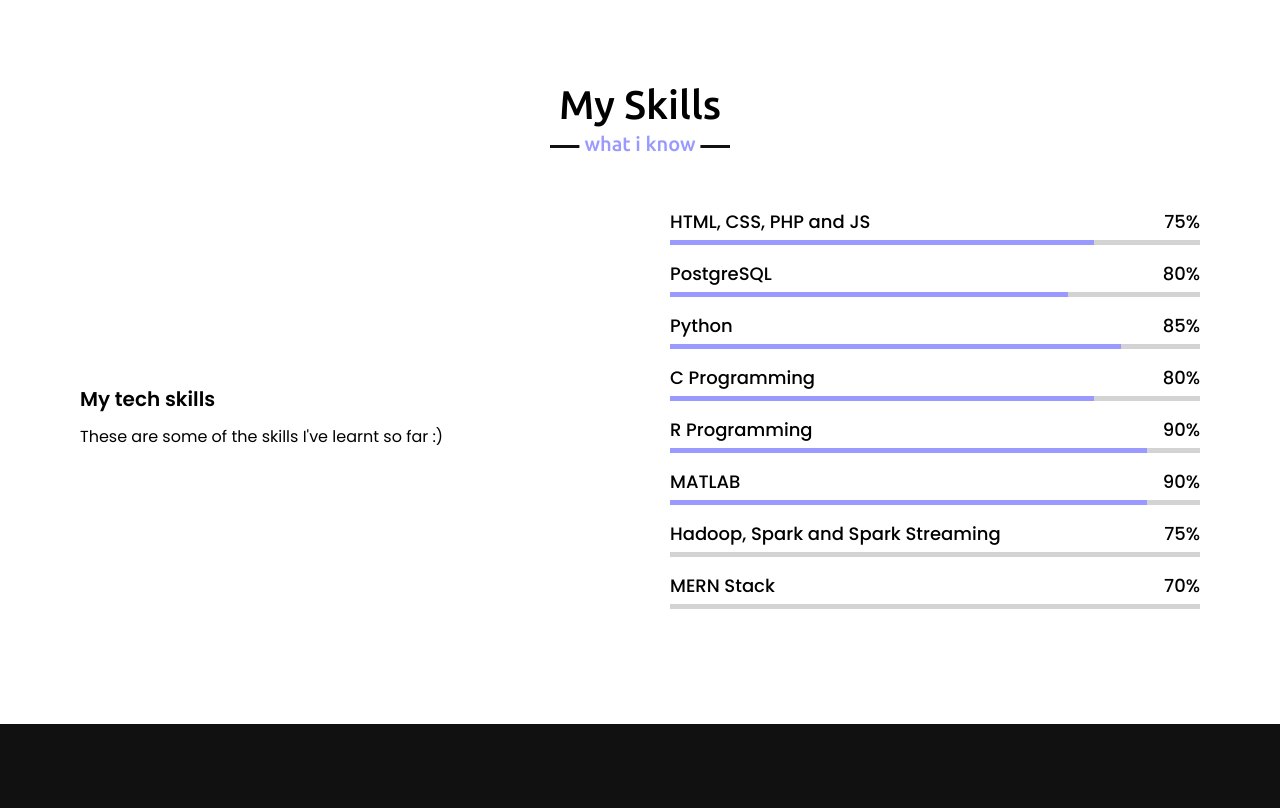
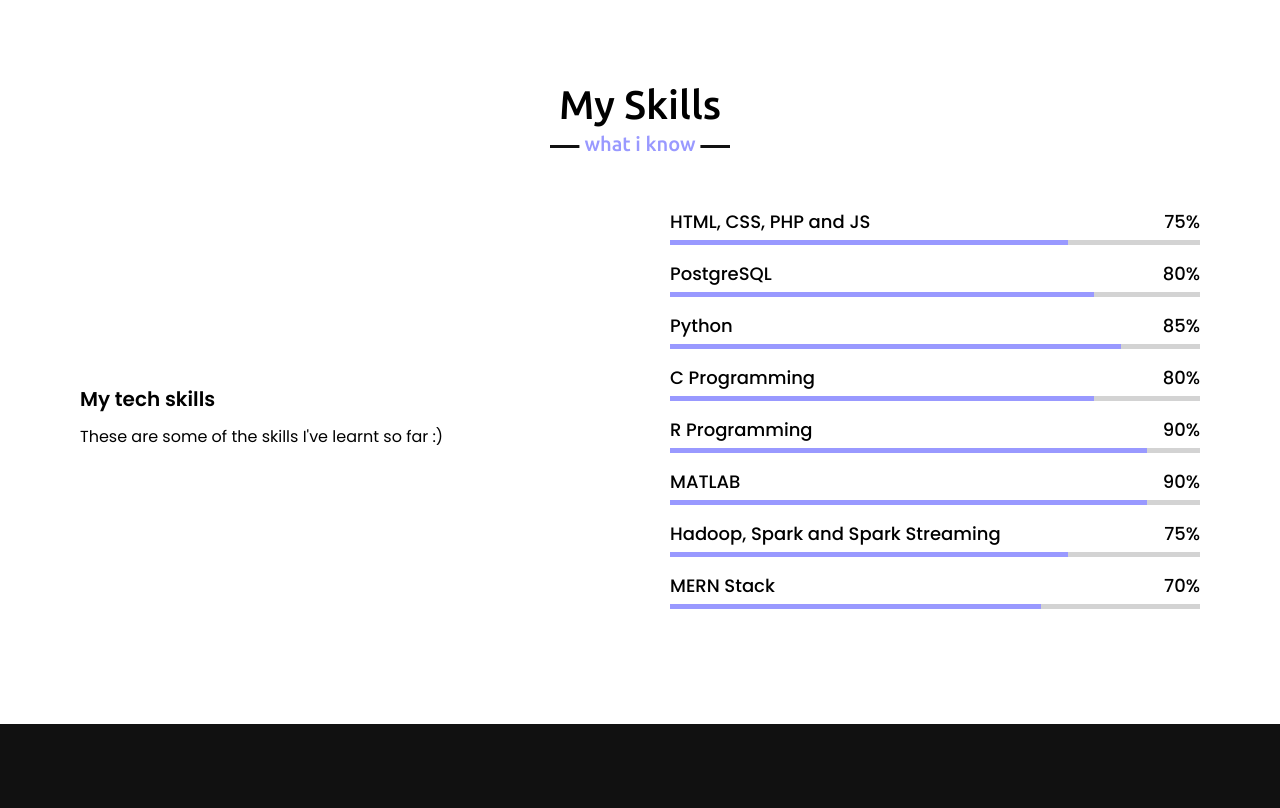
Before and after one commit to Shravsssss/Shravsssss.github.io, a PHP site: page / in a window 1280 px wide. Shown: the part 2735-3543 px from the top of the page. Run offline with PHP 8.4, Linux system fonts and the light colour scheme.

Commit message:
Update mystyle.css

```diff
--- a/mystyle.css
+++ b/mystyle.css
@@ -363,10 +363,10 @@ section .title::after{
     background: #9999ff;
 }
 .skills-content .right .hcpj::before{
-    width: 80%;
+    width: 75%;
 }
 .skills-content .right .mysql::before{
-    width: 75%;
+    width: 80%;
 }
 .skills-content .right .python::before{
     width: 85%;
@@ -380,11 +380,11 @@ section .title::after{
 .skills-content .right .matlab::before{
     width: 90%;
 }
-.skills-content .right .ml::before{
-    width: 80%;
+.skills-content .right .hsss::before{
+    width: 75%;
 }
-.skills-content .right .data::before{
-    width: 80%;
+.skills-content .right .mern::before{
+    width: 70%;
 }
 
 /* courses section styling */
```
